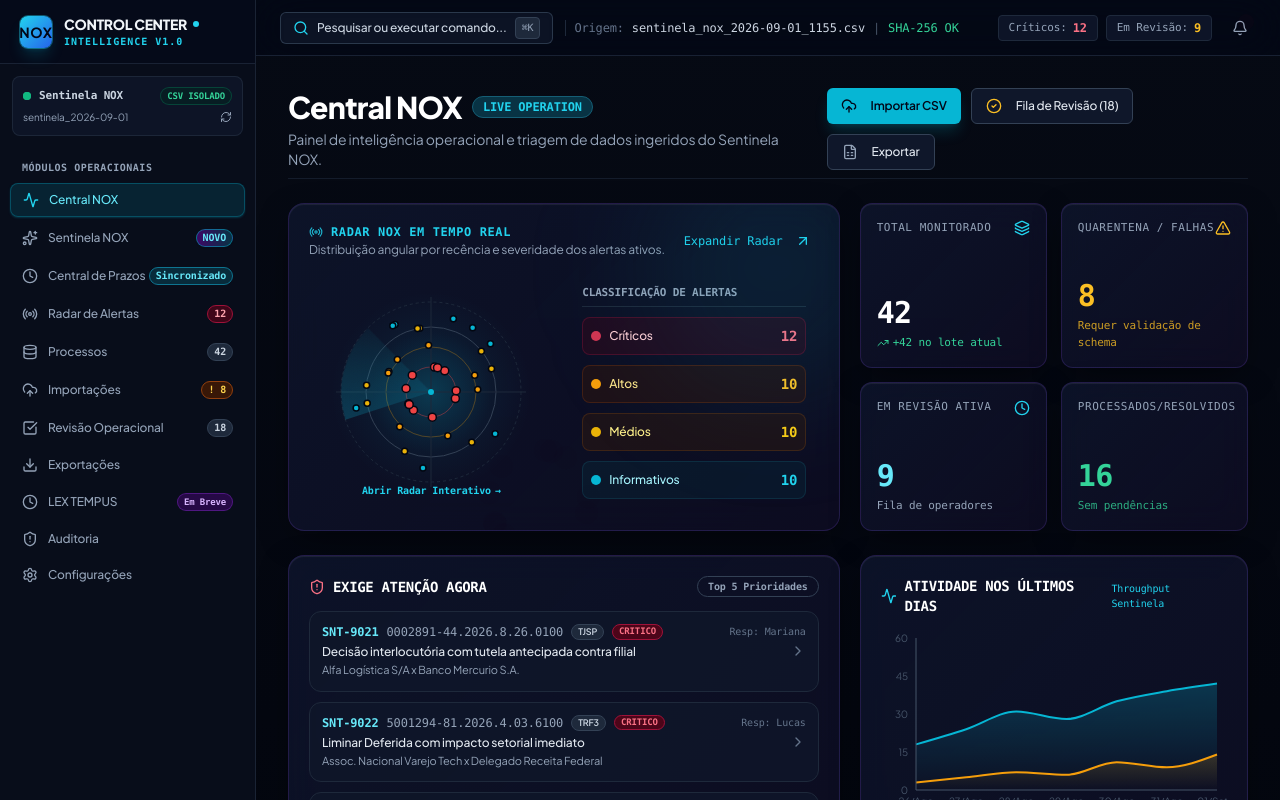
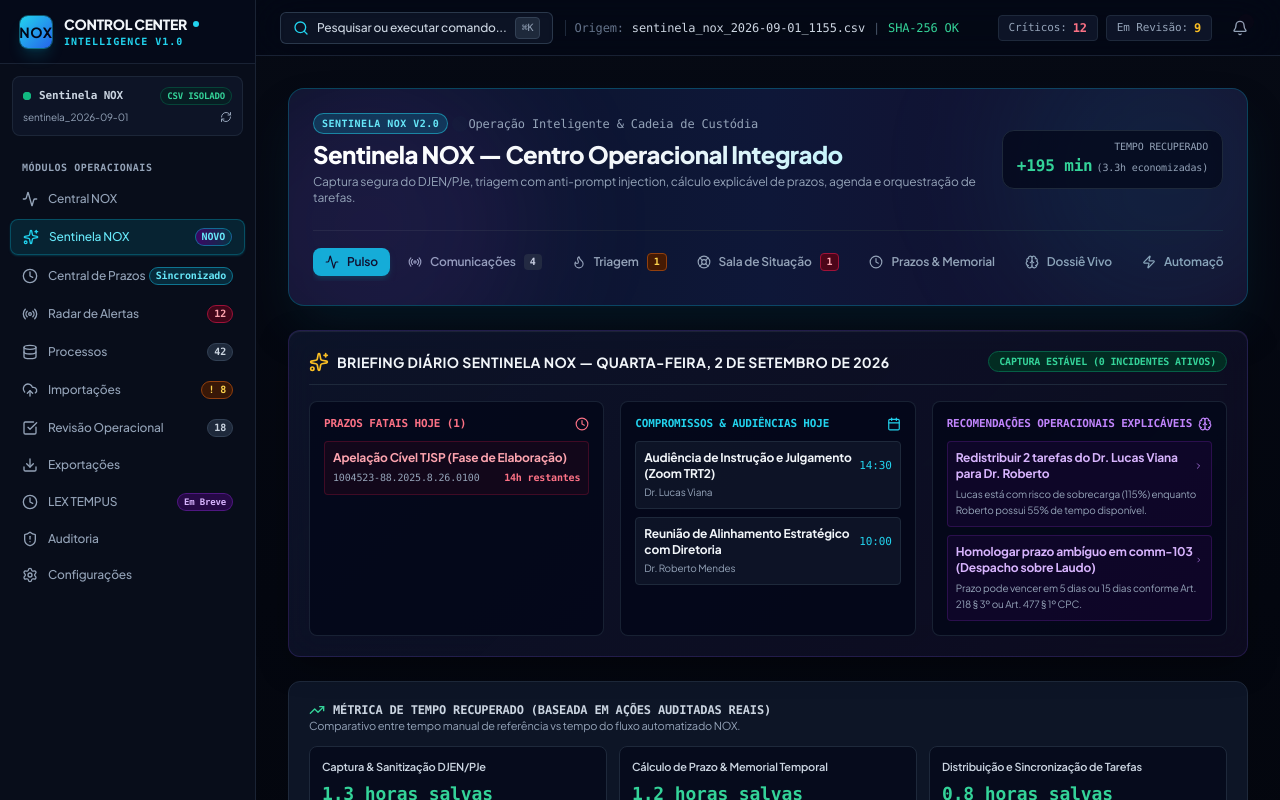
Before and after one commit to contatoutinoiadv-ai/nox-control-center-4d1tkl3hl, a React (Vite) app: page /#/sentinela in a window 1280 px wide. Shown: the top 800 px of the page. Built offline with nearby package versions, Linux system fonts and the light colour scheme.

Commit message:
O usuário do NOX Control Center relata que o aplicativo "não atualiza" …

```diff
--- a/src/App.tsx
+++ b/src/App.tsx
@@ -1,5 +1,5 @@
 /* Main App Component - Handles routing, query client and other providers */
-import { BrowserRouter, Routes, Route } from 'react-router-dom'
+import { HashRouter, Routes, Route } from 'react-router-dom'
 import { Toaster } from '@/components/ui/toaster'
 import { Toaster as Sonner } from '@/components/ui/sonner'
 import { TooltipProvider } from '@/components/ui/tooltip'
@@ -18,7 +18,7 @@ import CentralPrazosPage from './pages/CentralPrazosPage'
 import NotFound from './pages/NotFound'
 
 const App = () => (
-  <BrowserRouter>
+  <HashRouter>
     <TooltipProvider>
       <Toaster />
       <Sonner position="top-right" richColors theme="dark" />
@@ -26,6 +26,7 @@ const App = () => (
         <Route element={<Layout />}>
           <Route path="/" element={<Index />} />
           <Route path="/sentinela" element={<SentinelaPage />} />
+          <Route path="/sentinela/:subarea" element={<SentinelaPage />} />
           <Route path="/central-prazos" element={<CentralPrazosPage />} />
           <Route path="/radar" element={<RadarPage />} />
           <Route path="/processos" element={<ProcessesPage />} />
@@ -39,7 +40,7 @@ const App = () => (
         <Route path="*" element={<NotFound />} />
       </Routes>
     </TooltipProvider>
-  </BrowserRouter>
+  </HashRouter>
 )
 
 export default App
--- a/src/lib/pocketbase/schema.json
+++ b/src/lib/pocketbase/schema.json
@@ -1,5 +1,5 @@
 {
-  "generatedAt": "2026-09-02T01:31:06.781Z",
+  "generatedAt": "2026-09-02T01:55:44.906Z",
   "collections": [
     {
       "name": "users",
--- a/src/pages/SentinelaPage.tsx
+++ b/src/pages/SentinelaPage.tsx
@@ -1,4 +1,5 @@
-import React, { useState } from 'react'
+import React, { useState, useEffect } from 'react'
+import { useNavigate, useParams, useSearchParams } from 'react-router-dom'
 import {
   Activity,
   Radio,
@@ -49,8 +50,7 @@ import {
 } from '@/components/ui/dialog'
 import { toast } from 'sonner'
 
-export const SentinelaHub: React.FC = () => {
-  const [activeSubTab, setActiveSubTab] = useState<
+export type SentinelaSubArea =
   | 'pulso'
   | 'comunicacoes'
   | 'triagem'
@@ -59,7 +59,43 @@ export const SentinelaHub: React.FC = () => {
   | 'processos'
   | 'automacoes'
   | 'saude'
-  >('pulso')
+
+export const SentinelaHub: React.FC = () => {
+  const navigate = useNavigate()
+  const { subarea } = useParams<{ subarea?: string }>()
+  const [searchParams, setSearchParams] = useSearchParams()
+
+  const resolveSubArea = (): SentinelaSubArea => {
+    const raw = (
+      subarea ||
+      searchParams.get('tab') ||
+      searchParams.get('area') ||
+      'pulso'
+    ).toLowerCase()
+    if (raw === 'sala-situacao' || raw === 'sala_situacao' || raw === 'sala' || raw === 'crise')
+      return 'sala_situacao'
+    if (raw === 'saude-gemeo' || raw === 'saude' || raw === 'gemeo') return 'saude'
+    if (raw === 'dossie' || raw === 'processo' || raw === 'processos') return 'processos'
+    if (raw === 'comunicacao' || raw === 'comunicacoes' || raw === 'djen') return 'comunicacoes'
+    if (raw === 'prazo' || raw === 'prazos' || raw === 'memorial') return 'prazos'
+    if (raw === 'automacao' || raw === 'automacoes' || raw === 'regras') return 'automacoes'
+    if (raw === 'triagem') return 'triagem'
+    if (raw === 'pulso') return 'pulso'
+    return 'pulso'
+  }
+
+  const [activeSubTab, setActiveSubTabState] = useState<SentinelaSubArea>(resolveSubArea)
+
+  // Sync state with URL params
+  useEffect(() => {
+    const nextArea = resolveSubArea()
+    setActiveSubTabState(nextArea)
+  }, [subarea, searchParams])
+
+  const handleSubTabChange = (areaId: SentinelaSubArea) => {
+    setActiveSubTabState(areaId)
+    navigate(`/sentinela/${areaId}`, { replace: true })
+  }
 
   const [communications, setCommunications] = useState<SentinelaCommunication[]>(
     dataStore.getCommunications(),
@@ -74,6 +110,22 @@ export const SentinelaHub: React.FC = () => {
   const [incidents, setIncidents] = useState<IncidentCrisisRoom[]>(dataStore.getIncidents())
   const [automations, setAutomations] = useState(dataStore.getAutomations())
   const [apiHealth, setApiHealth] = useState(dataStore.getApiHealth())
+
+  // Central dataStore real-time subscription
+  useEffect(() => {
+    const unsub = dataStore.subscribe(() => {
+      setCommunications(dataStore.getCommunications())
+      setBriefing(dataStore.getDailyBriefing())
+      setRecoveredTime(dataStore.getRecoveredTimeMetric())
+      setTwin(dataStore.getOperationalTwin())
+      setGaps(dataStore.getGaps())
+      setMemory(dataStore.getDecisionMemory())
+      setIncidents(dataStore.getIncidents())
+      setAutomations(dataStore.getAutomations())
+      setApiHealth(dataStore.getApiHealth())
+    })
+    return unsub
+  }, [])
 
   // Selected Item for Detail Modal
   const [selectedComm, setSelectedComm] = useState<SentinelaCommunication | null>(null)
@@ -582,7 +634,7 @@ export const SentinelaHub: React.FC = () => {
             return (
               <button
                 key={tab.id}
-                onClick={() => setActiveSubTab(tab.id as any)}
+                onClick={() => handleSubTabChange(tab.id as SentinelaSubArea)}
                 className={`flex items-center gap-2 px-3 py-1.5 rounded-lg text-xs font-semibold whitespace-nowrap transition-all ${
                   isActive
                     ? 'bg-cyan-500 text-slate-950 shadow-md shadow-cyan-950 font-bold'
@@ -680,9 +732,21 @@ export const SentinelaHub: React.FC = () => {
                 {briefing.explainableRecommendations.map((rec, i) => (
                   <div
                     key={i}
-                    className="p-2 rounded bg-purple-950/20 border border-purple-900/40 text-xs text-slate-200"
-                  >
-                    <div className="font-bold text-purple-300">{rec.title}</div>
+                    onClick={() => {
+                      if (rec.targetRoute) {
+                        navigate(rec.targetRoute)
+                      }
+                    }}
+                    className={`p-2 rounded bg-purple-950/20 border border-purple-900/40 text-xs text-slate-200 ${
+                      rec.targetRoute
+                        ? 'cursor-pointer hover:border-purple-600 hover:bg-purple-950/40 transition-all'
+                        : ''
+                    }`}
+                  >
+                    <div className="font-bold text-purple-300 flex items-center justify-between">
+                      <span>{rec.title}</span>
+                      {rec.targetRoute && <ChevronRight className="w-3 h-3 text-purple-400" />}
+                    </div>
                     <div className="text-[10px] text-slate-400 mt-1">{rec.reason}</div>
                   </div>
                 ))}
```
Also changed, not shown: .skip.config.json. Lines whose indentation alone changed are shown as unchanged.
